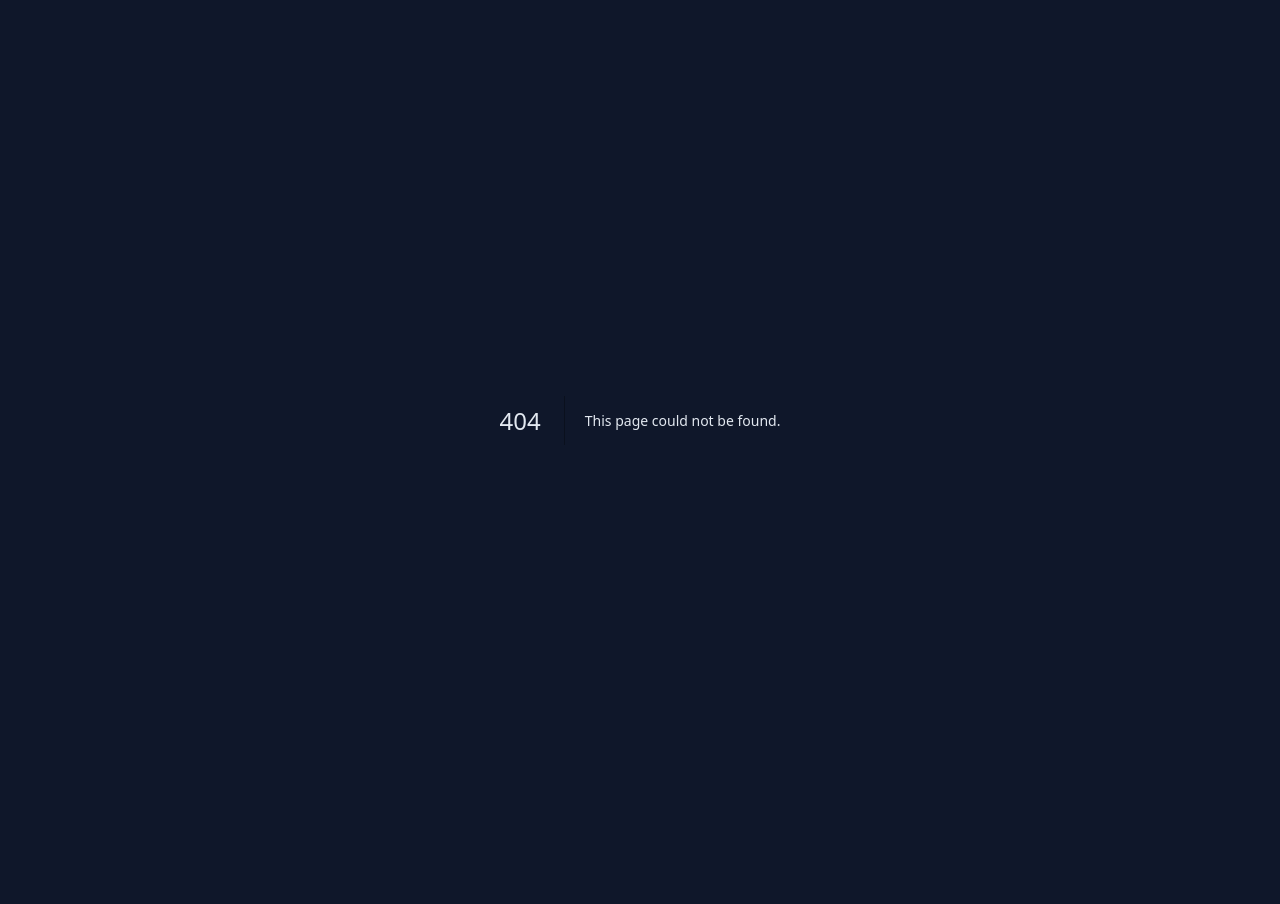
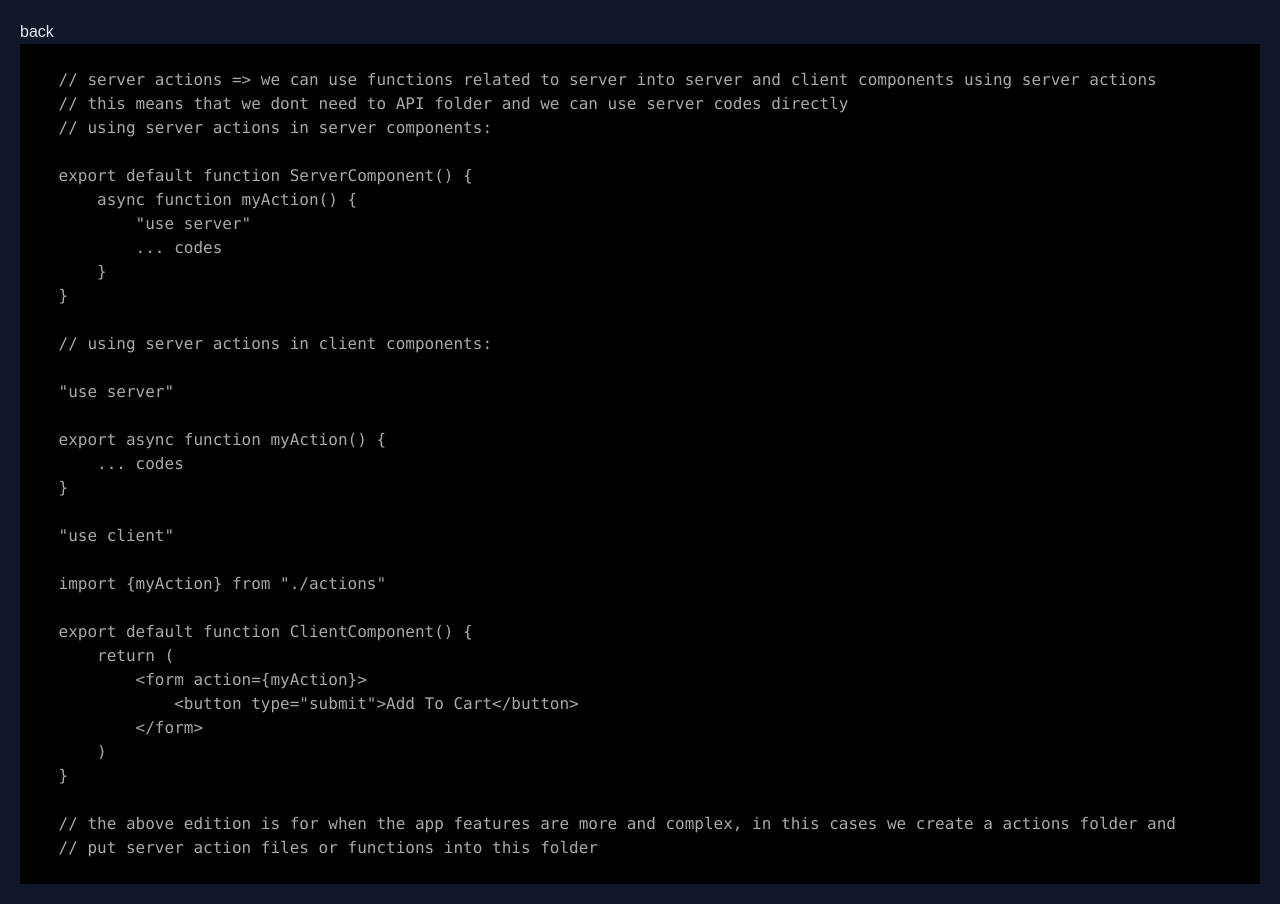
Before and after one commit to arefmaghdam/review-of-next.js14-react, a Next.js app: page /nextjs/server-actions in a window 1280 px wide. Before the commit this address had no page. Before the commit the page ends 840 px from the top, so only its background shows below. Built offline with nearby package versions, Linux system fonts and the light colour scheme; a web font is replaced by a local one.

Commit message:
feat: review of server actions and use them in server and client components

```diff
--- /dev/null
+++ b/src/app/nextjs/server-actions/page.tsx
@@ -0,0 +1,51 @@
+import React, { FC } from "react";
+import Link from "next/link";
+import CodePreview from "@/components/code-preview";
+
+const ServerActions: FC = () => {
+  return (
+    <div>
+      <Link href="/">back</Link>
+      <CodePreview
+        imgURL=""
+        content={`
+    // server actions => we can use functions related to server into server and client components using server actions
+    // this means that we dont need to API folder and we can use server codes directly
+    // using server actions in server components:
+
+    export default function ServerComponent() {
+        async function myAction() {
+            "use server"
+            ... codes
+        }
+    }
+
+    // using server actions in client components:
+
+    "use server"
+
+    export async function myAction() {
+        ... codes
+    }
+
+    "use client"
+
+    import {myAction} from "./actions"
+
+    export default function ClientComponent() {
+        return (
+            <form action={myAction}>
+                <button type="submit">Add To Cart</button>
+            </form>
+        )
+    }
+
+    // the above edition is for when the app features are more and complex, in this cases we create a actions folder and
+    // put server action files or functions into this folder
+      `}
+      />
+    </div>
+  );
+};
+
+export default ServerActions;
--- a/src/components/providers/next-provider.tsx
+++ b/src/components/providers/next-provider.tsx
@@ -8,6 +8,7 @@ const NextProvider: FC = () => {
       <Link href="/nextjs/adding-fonts">adding fonts</Link>
       <Link href="/nextjs/data-fetching">data fetching</Link>
       <Link href="/nextjs/caching">caching</Link>
+      <Link href="/nextjs/server-actions">server actions</Link>
     </div>
   );
 };
```
